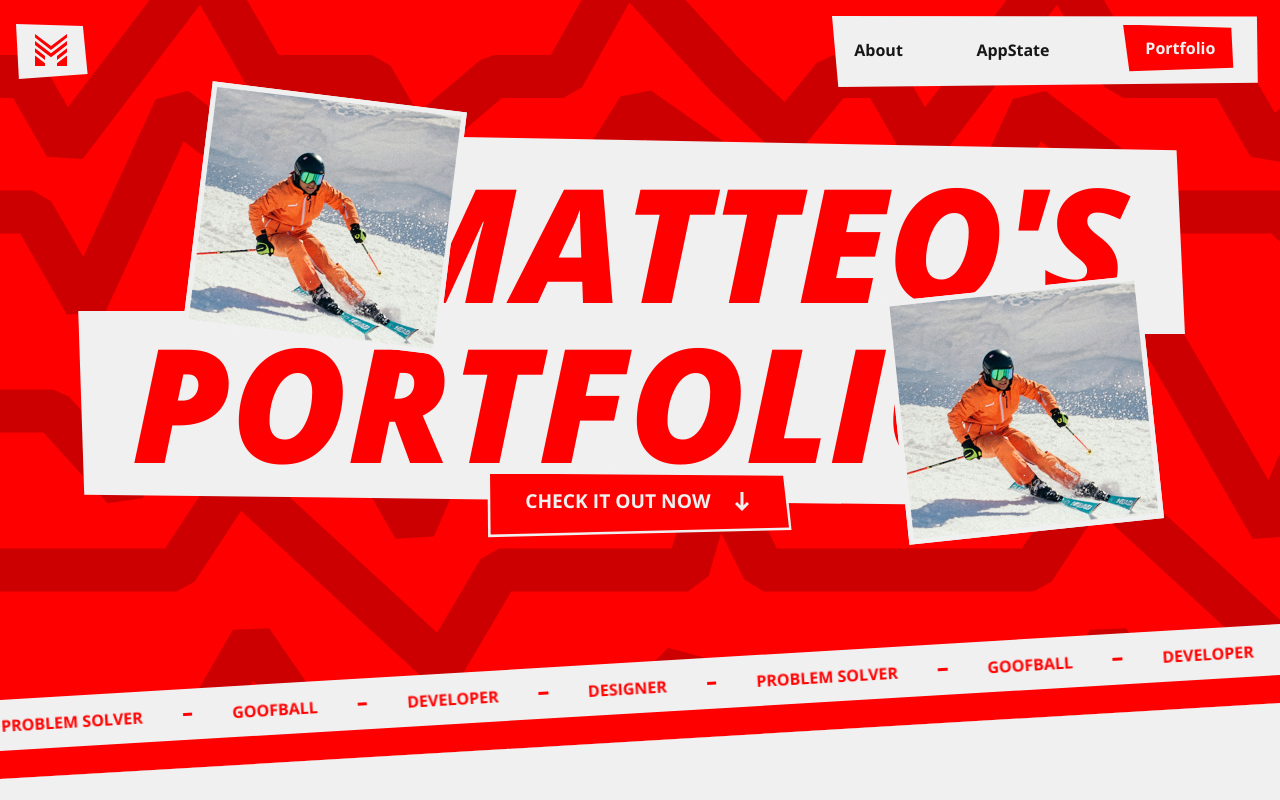
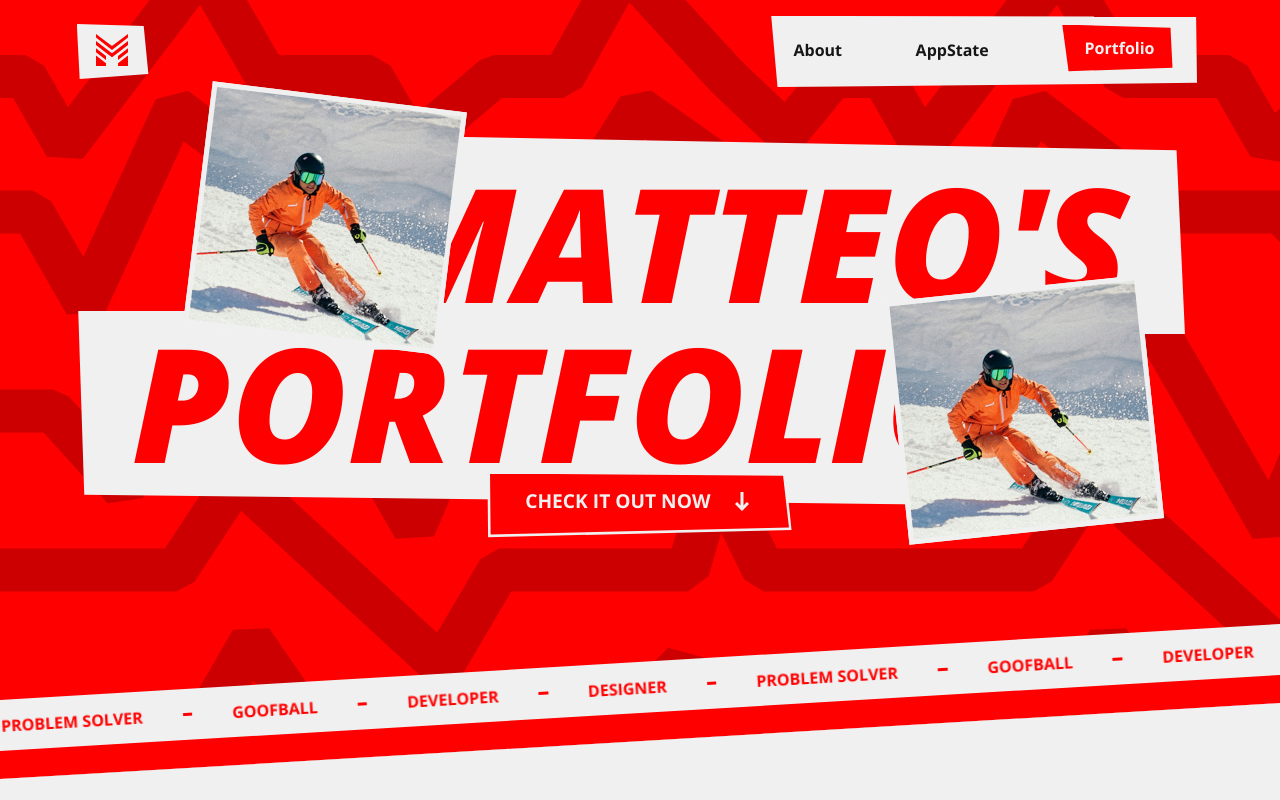
Before and after one commit to matteo-jacobs/portfolio, a React (Vite) app: page / in a window 1280 px wide. Shown: the top 800 px of the page. Built offline with nearby package versions, Linux system fonts and the light colour scheme.

Commit message:
little change

```diff
--- a/src/components/navigation.css
+++ b/src/components/navigation.css
@@ -4,7 +4,9 @@
    ========================================================================== */
 
 /* Fixed to the top of the screen: stays put while the page scrolls.
-   left + right 0 = full width; the margin keeps it 1rem off the edges.
+   left + right 0 = full width; the margin keeps it 1rem from the top and,
+   on the sides, the same space as the page sections ("Passed work", the
+   footer): 10% on phones, 8% on tablets, 6% on desktops.
    z-index keeps it above the page content. */
 nav {
   position: absolute;
@@ -12,7 +14,7 @@ nav {
   left: 0;
   right: 0;
   z-index: 100;
-  margin: 1rem;
+  margin: 1rem 10%;
 }
 
 .logo-computer {
@@ -123,6 +125,10 @@ nav.open .nav-toggle-line--bottom {
    ========================================================================== */
 
 @media (min-width: 744px) {
+  nav {
+    margin-inline: 8%;
+  }
+
   .nav-closed {
     display: none;
   }
@@ -134,8 +140,7 @@ nav.open .nav-toggle-line--bottom {
     display: flex;
     justify-content: space-between;
     align-items: center;
-    max-width: 70vw;
-    margin-inline: auto;
+    /* Fills the space between the side margins */
 
     /* Extra room before "Home". Keeps the corner slant added on top,
        like the other sides. Change 2rem to taste. */
@@ -149,6 +154,9 @@ nav.open .nav-toggle-line--bottom {
 
 
 @media (min-width: 1280px) {
+  nav {
+    margin-inline: 6%;
+  }
 
   /* 3 columns: empty | logo | links. The outer columns are always equal
      (1fr each), so the logo in the middle column is exactly centred. */
```
